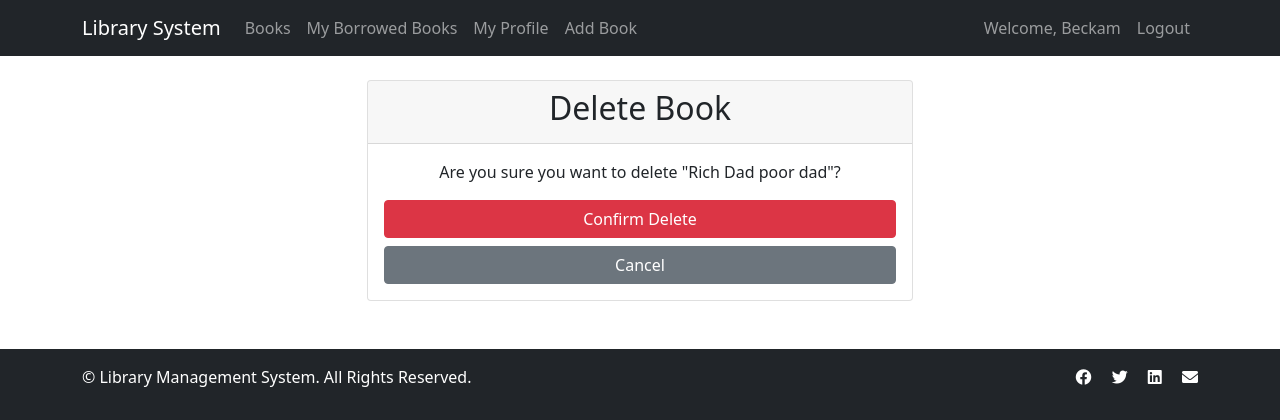
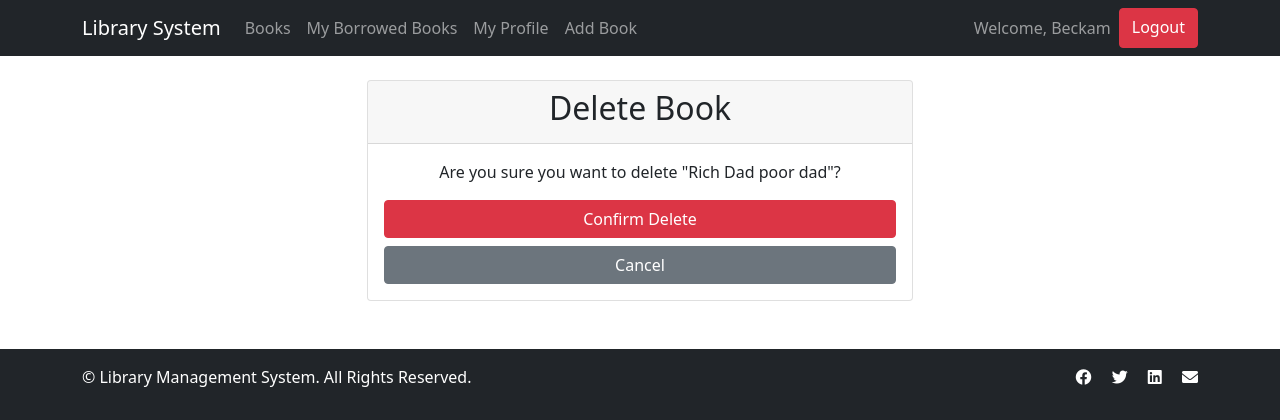
Before and after one commit to ahmednule/Library, a Django app: page /book/1/delete/ in a window 1280 px wide. Shown: the top 420 px of the page. Run offline with Django 5.2, Linux system fonts and the light colour scheme; the first user in the database is signed in; data comes from the database, SQL or seed files in the repository.

Commit message:
aaded a button for logout so that a user can be able t logout from the system, andwhen he does that he is redirected to the login page

```diff
--- a/Library_management_system/library/templates/base.html
+++ b/Library_management_system/library/templates/base.html
@@ -43,9 +43,16 @@
                     <li class="nav-item">
                         <span class="nav-link">Welcome, {{ user.username }}</span>
                     </li>
-                    <li class="nav-item">
+                    {% comment %} <li class="nav-item">
                         <a class="nav-link" href="{% url 'logout' %}">Logout</a>
-                    </li>
+                    </li> {% endcomment %}
+                    <a href="{% url 'logout' %}" class="btn btn-danger" onclick="event.preventDefault(); document.getElementById('logout-form').submit();">
+                        Logout
+                    </a>
+                    <form id="logout-form" action="{% url 'logout' %}" method="POST" style="display: none;">
+                        {% csrf_token %}
+                    </form>
+
                     {% else %}
                     <li class="nav-item">
                         <a class="nav-link" href="{% url 'login' %}">Login</a>
--- a/Library_management_system/library/urls.py
+++ b/Library_management_system/library/urls.py
@@ -13,5 +13,5 @@ urlpatterns = [
     path('borrowed/<int:pk>/return/', views.return_book, name='return_book'),
     path('profile/', views.profile, name='profile'),
     path('profile/<str:username>/', views.profile_detail, name='profile_detail'),
-    path('logout/', LogoutView.as_view(), name='logout'),
+     path('accounts/logout/', LogoutView.as_view(), name='logout'),
 ]
```
Also changed, not shown: Library_management_system/db.sqlite3.
